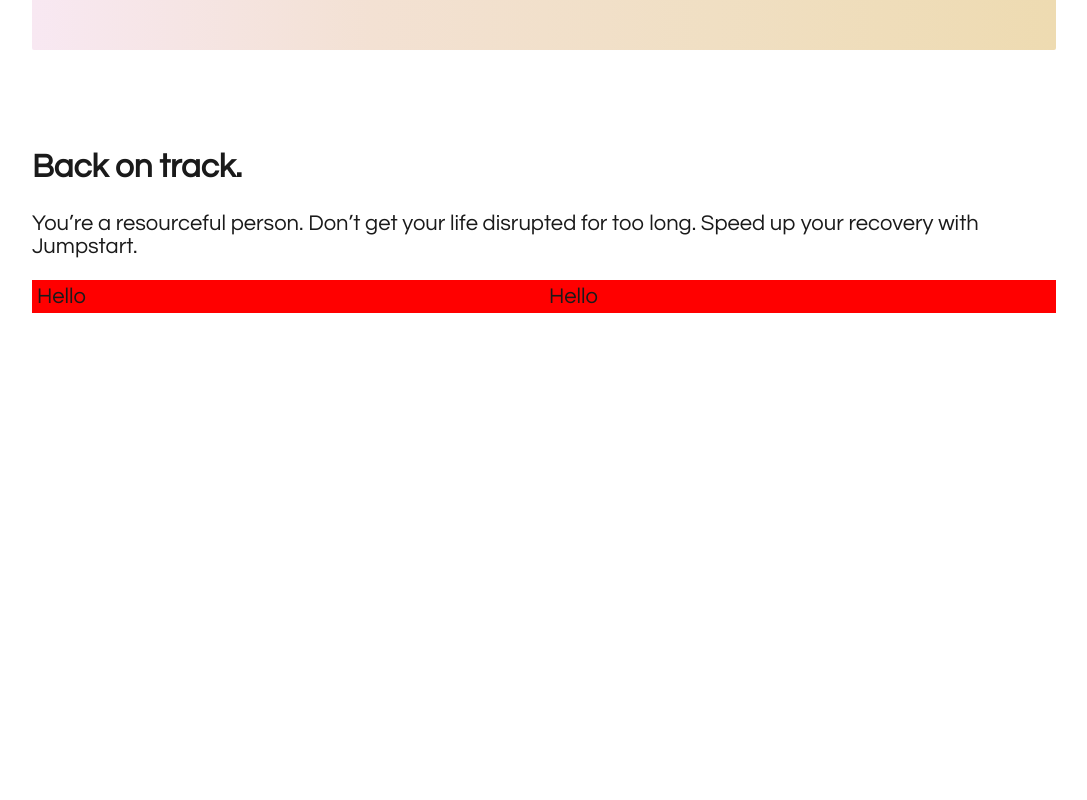
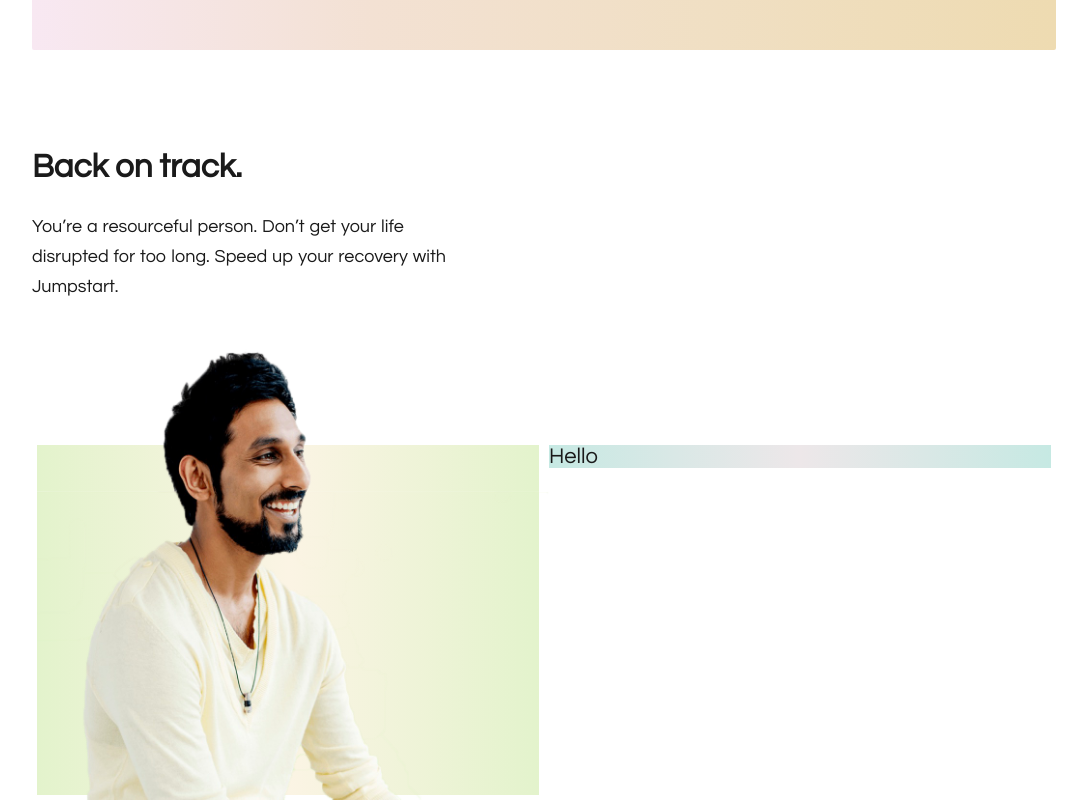
Before and after one commit to Dabrown18/jumpstart-recovery, a React (Create React App) app: page / in a window 1280 px wide. Shown: the part 3579-4379 px from the top of the page, without its empty margins (96-1183 px from the left). Before the commit the page ends 3892 px from the top, so only its background shows below. Built offline with nearby package versions, Linux system fonts and the light colour scheme.

Commit message:
completed testimonial image one

```diff
--- a/src/components/BackOnTrack/BackOnTrack.css
+++ b/src/components/BackOnTrack/BackOnTrack.css
@@ -2,17 +2,42 @@
 	margin: 100px 10% 0px 10%;
 }
 
+.back-on-track-container p {
+	font-size: 18px;
+	width: 415px;
+	line-height: 30px;
+	word-spacing: 1px;
+}
+
 .people-container {
-	max-height: 100%;
+	max-height: 800px;
 	max-width: 100%;
 	height: 100%;
 	width:100%;
 	display: flex;
+	padding-top: 120px;
 }
 
 .foreground {
 	height: 100%;
-	background-color: red;
 	flex: 47%;
 	padding: 5px;
+	position: relative;
+	align-items: start;
 }
+
+.background-1 {
+	background: linear-gradient(to right, #e3f3cc, #fbf4e4, #e3f3cc);
+	height: 350px;
+}
+
+.background-2 {
+	background: linear-gradient(to right, #c6e9e3, #ede7e9, #c6e9e3);
+	height: 70%;
+}
+
+.male-testimonial {
+	position: absolute;
+	width: 100%;
+	bottom:0;
+}
--- a/src/components/BackOnTrack/index.js
+++ b/src/components/BackOnTrack/index.js
@@ -1,5 +1,7 @@
 import React from 'react';
 import './BackOnTrack.css';
+
+const IndianGuy = require('../../img/indian-guy.png');
 
 const BackOnTrack = () => (
 	<div className="back-on-track-container">
@@ -7,10 +9,19 @@ const BackOnTrack = () => (
 		<p>You’re a resourceful person. Don’t get your life disrupted for too long. Speed up your recovery with Jumpstart.</p>
 		<div className="people-container">
 			<div className="foreground">
-				Hello
+				<div className="background-1">
+				</div>
+				<img
+					src={IndianGuy}
+					alt="Male Testimonial"
+					className="male-testimonial"
+				/>
 			</div>
 			<div className="foreground">
-				Hello
+				<div className="background-2">
+					<img src="" alt=""/>
+					Hello
+				</div>
 			</div>
 		</div>
 	</div>
```
Also changed, not shown: src/img/indian-guy.png (added).
